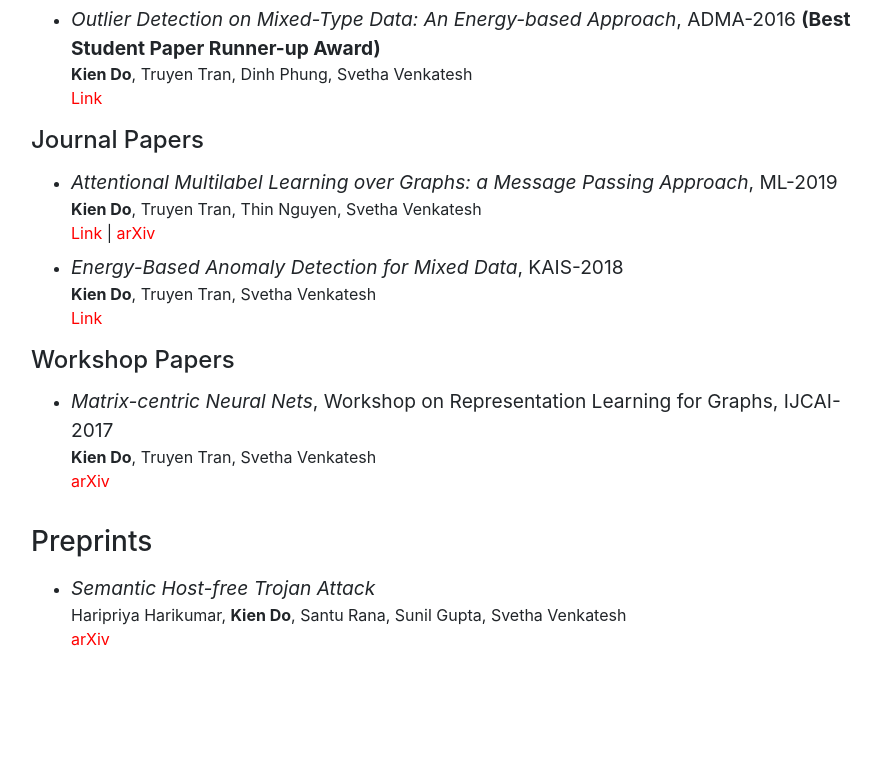
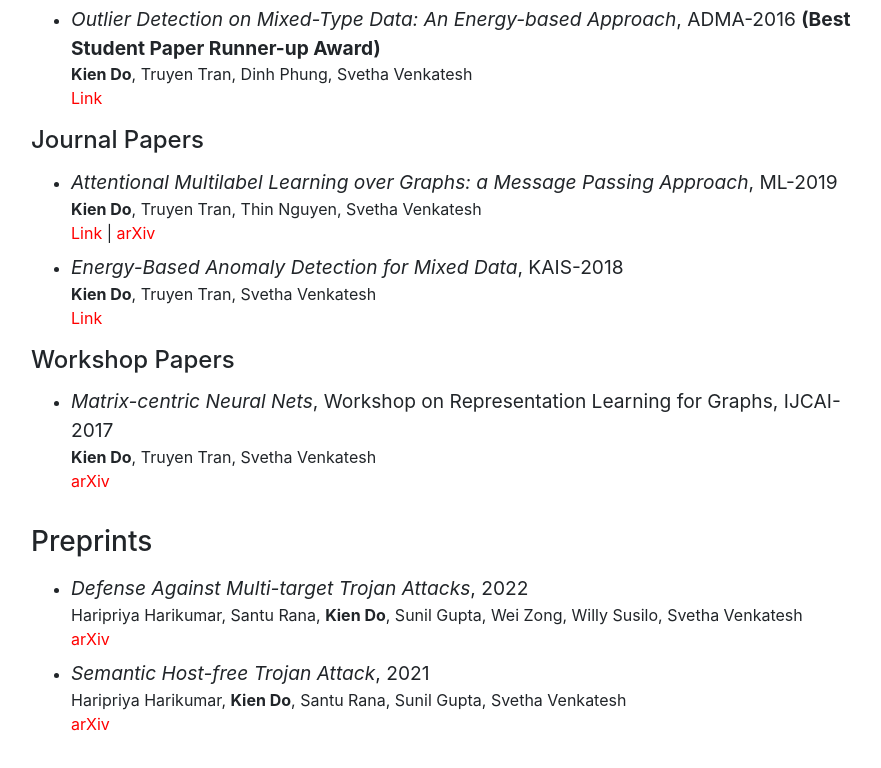
Before and after one commit to clarken92/clarken92.github.io, a plain HTML site: page publications.html in a window 1280 px wide. Shown: the part 1150-1918 px from the top of the page, without its empty margins (339-1220 px from the left). Before the commit the page ends 1833 px from the top, so only its background shows below. Drawn offline with nearby package versions, Linux system fonts and the light colour scheme; some icons are missing.

Commit message:
Update on 04_08_2022

```diff
--- a/publications.html
+++ b/publications.html
@@ -231,12 +231,20 @@
 
 					<ul class="ul-paper">
 						<!-- 2022 -->
-
+						<li class="li-paper">
+							<div class="paper-item">
+								<span class="paper-name"><i>Defense Against Multi-target Trojan Attacks</i>, 2022</span><br>
+								<span class="author-names">Haripriya Harikumar, Santu Rana, <b>Kien Do</b>, Sunil Gupta, Wei Zong, Willy Susilo, Svetha Venkatesh</span><br>
+								<span class="paper-links">
+									<a href="https://arxiv.org/abs/2207.03895">arXiv</a>
+								</span>
+							</div>
+						</li>
 
 						<!-- 2021 -->
 						<li class="li-paper last-elem">
 							<div class="paper-item">
-								<span class="paper-name"><i>Semantic Host-free Trojan Attack</i></span><br>
+								<span class="paper-name"><i>Semantic Host-free Trojan Attack</i>, 2021</span><br>
 								<span class="author-names">Haripriya Harikumar, <b>Kien Do</b>, Santu Rana, Sunil Gupta, Svetha Venkatesh</span><br>
 								<span class="paper-links">
 									<a href="https://arxiv.org/abs/2110.13414">arXiv</a>
```
Also changed, not shown: index.html (+15 -14 lines).
